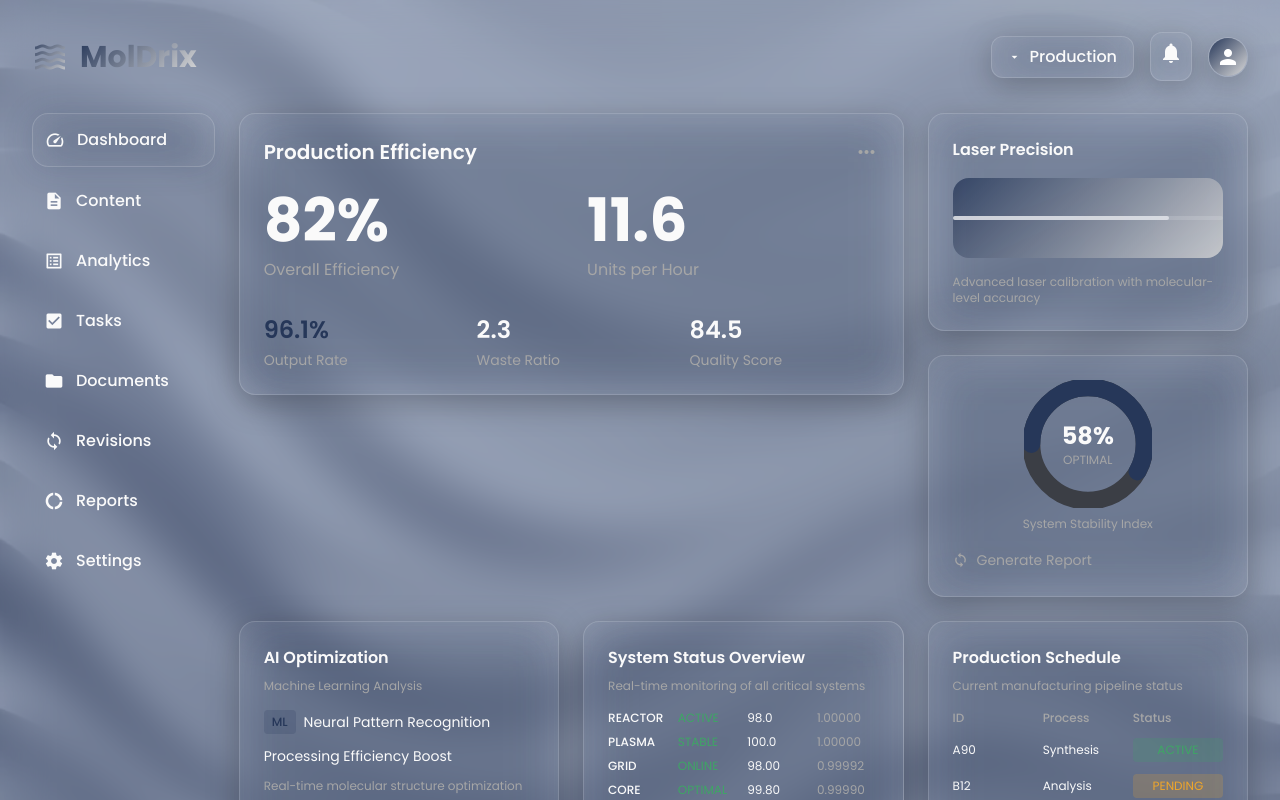
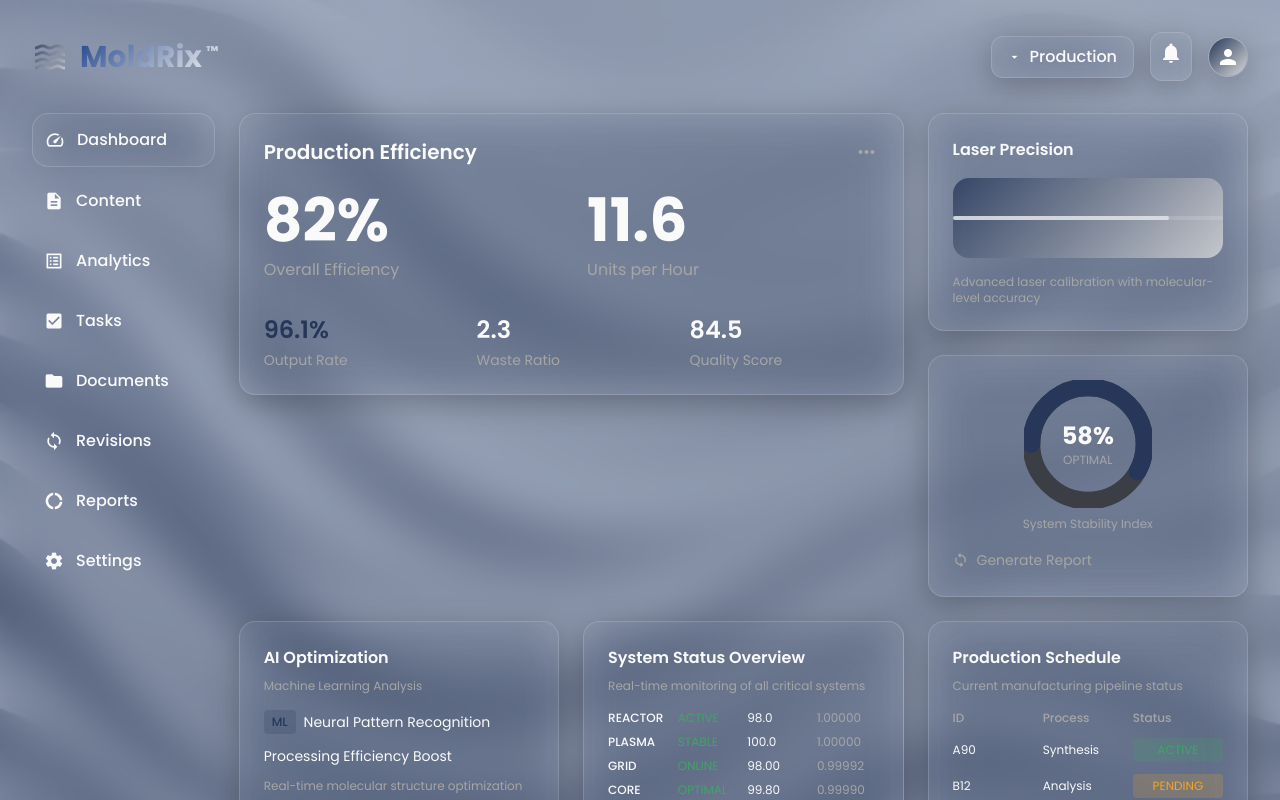
Before and after one commit to sagnik06-ai/moldrix-wave-dash, a React (Vite) app: page / in a window 1280 px wide. Shown: the top 800 px of the page. Built offline with nearby package versions, Linux system fonts and the light colour scheme.

Commit message:
Update logo name and style
Change "MolDrix" to "MoldRix", add a trademark symbol, and adjust the logo's gradient for better legibility.

```diff
--- a/src/components/layout/Header.tsx
+++ b/src/components/layout/Header.tsx
@@ -5,7 +5,7 @@ export const Header = () => {
     <header className="flex justify-between items-center mb-8">
       <div className="flex items-center space-x-3">
         <span className="material-icons text-4xl gradient-text">waves</span>
-        <h1 className="text-3xl font-bold gradient-text">MolDrix</h1>
+        <h1 className="text-3xl font-bold logo-gradient">MoldRix<span className="text-sm align-super ml-1">™</span></h1>
       </div>
 
       <div className="flex items-center space-x-4">
--- a/src/index.css
+++ b/src/index.css
@@ -95,6 +95,13 @@
     box-shadow: var(--shadow-glow);
   }
 
+  .logo-gradient {
+    background: linear-gradient(135deg, hsl(220 60% 35%), hsl(0 0% 95%));
+    -webkit-background-clip: text;
+    -webkit-text-fill-color: transparent;
+    background-clip: text;
+  }
+
   .gradient-text {
     background: var(--gradient-primary);
     -webkit-background-clip: text;
```
